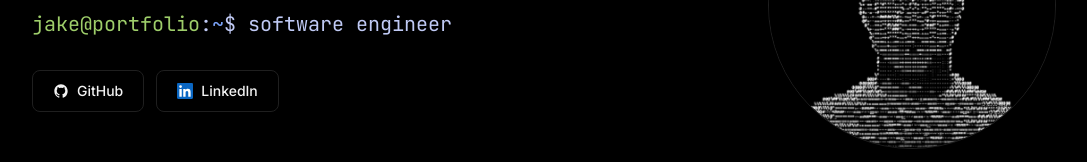
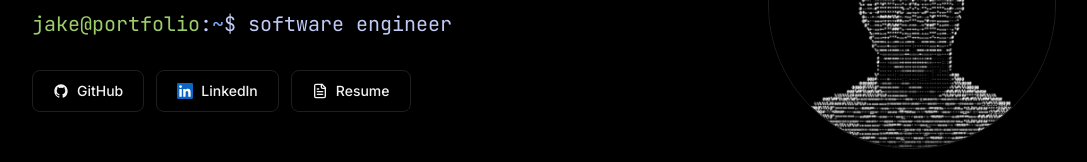
Before and after one commit to jakeoreillyy/Portfolio, a React (Vite) app: page / in a window 1280 px wide. Shown: the part 387-549 px from the top of the page, without its empty margins (96-1183 px from the left). Built offline with nearby package versions, Linux system fonts and the light colour scheme; no server answers.

Commit message:
add resume to hero section

```diff
--- a/src/components/Footer.tsx
+++ b/src/components/Footer.tsx
@@ -1,6 +1,7 @@
 import { Link } from "react-router-dom";
 import { HashLink } from "./HashLink";
 import { MailIcon } from "./icons";
+import { RESUME_URL } from "../data/links";
 import { sectionLinks } from "../data/nav";
 import type { NavLink } from "../data/nav";
 
@@ -8,10 +9,7 @@ const connectLinks: NavLink[] = [
   { href: "https://github.com/jakeoreillyy", label: "GitHub" },
   { href: "https://www.linkedin.com/in/jake-o-reilly", label: "LinkedIn" },
   { href: "https://x.com/jakeorei", label: "X" },
-  {
-    href: "https://drive.google.com/file/d/1g9zu01wSZb98pxBCtKQLQGVbjlgI6hR5/view?usp=drive_link",
-    label: "Resume",
-  },
+  { href: RESUME_URL, label: "Resume" },
   { href: "https://leetcode.com/u/jakeoreilly/", label: "LeetCode" },
   { href: "/contact", label: "Contact" },
 ];
--- a/src/components/Hero.tsx
+++ b/src/components/Hero.tsx
@@ -1,10 +1,11 @@
 import { Typewriter } from "./Typewriter";
-import { GitHubIcon, LinkedInIcon } from "./icons";
+import { FileTextIcon, GitHubIcon, LinkedInIcon } from "./icons";
+import { RESUME_URL } from "../data/links";
 
 const GITHUB_URL = "https://github.com/jakeoreillyy";
 const LINKEDIN_URL = "https://www.linkedin.com/in/jake-o-reilly";
 
-// Both links are the same control; the brand marks carry the only colour.
+// All three links are the same control; the brand marks carry the only colour.
 const socialLink =
   "inline-flex items-center gap-2 rounded-lg border border-line px-5 py-2.5 text-sm " +
   "font-medium text-foreground transition-colors hover:border-line-bright";
@@ -30,6 +31,10 @@ export function Hero() {
               <LinkedInIcon size={16} />
               LinkedIn
             </a>
+            <a href={RESUME_URL} target="_blank" rel="noopener noreferrer" className={socialLink}>
+              <FileTextIcon size={16} />
+              Resume
+            </a>
           </div>
         </div>
 
--- a/src/components/icons.tsx
+++ b/src/components/icons.tsx
@@ -59,6 +59,18 @@ export function PinIcon(props: IconProps) {
   );
 }
 
+export function FileTextIcon(props: IconProps) {
+  return (
+    <Outline {...props}>
+      <path d="M15 2H6a2 2 0 0 0-2 2v16a2 2 0 0 0 2 2h12a2 2 0 0 0 2-2V7Z" />
+      <path d="M14 2v4a2 2 0 0 0 2 2h4" />
+      <path d="M10 9H8" />
+      <path d="M16 13H8" />
+      <path d="M16 17H8" />
+    </Outline>
+  );
+}
+
 export function ArrowUpRightIcon(props: IconProps) {
   return (
     <Outline {...props}>
--- /dev/null
+++ b/src/data/links.ts
@@ -0,0 +1,3 @@
+// Off-site URLs used in more than one place, kept here so they can't drift.
+export const RESUME_URL =
+  "https://drive.google.com/file/d/1g9zu01wSZb98pxBCtKQLQGVbjlgI6hR5/view?usp=drive_link";
```
